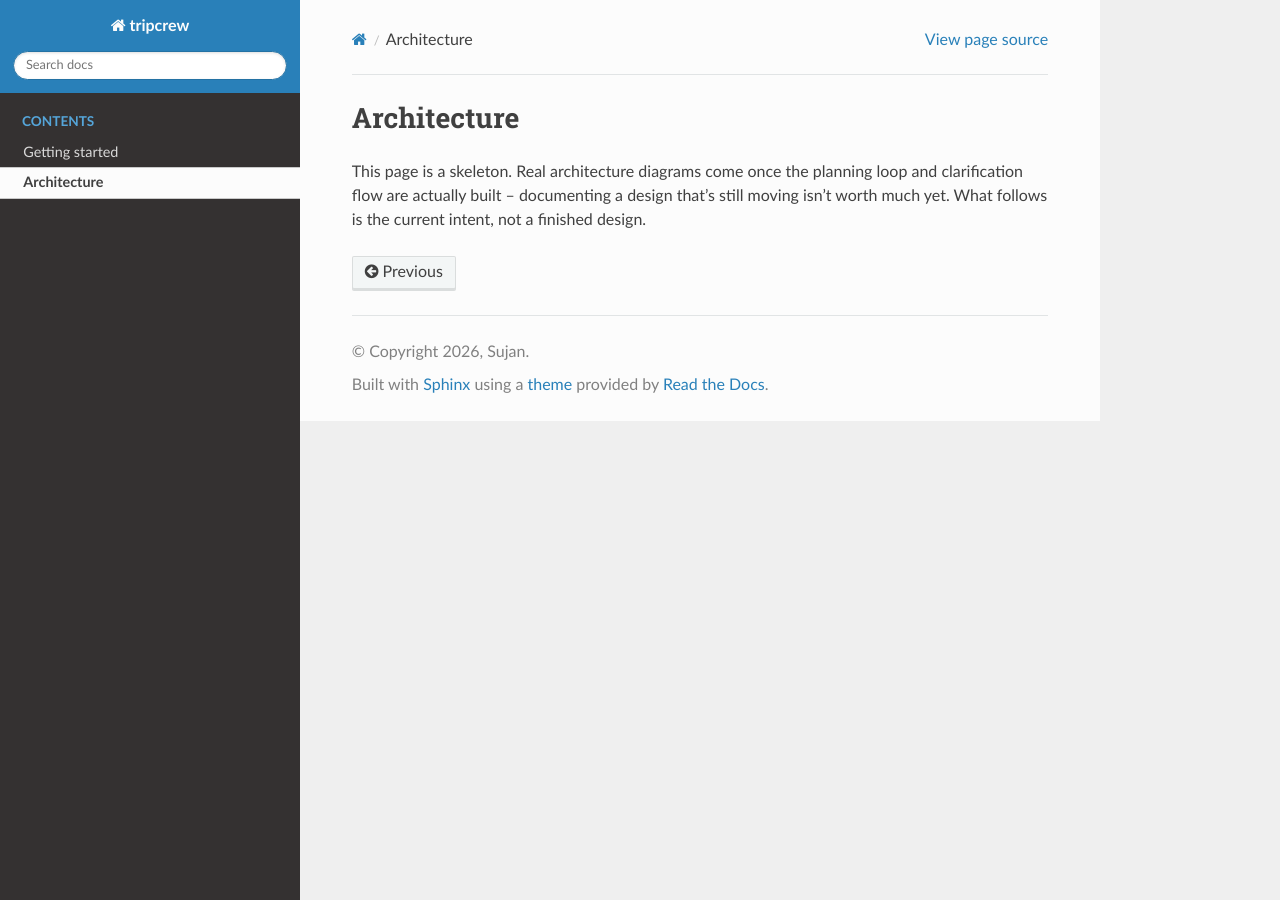
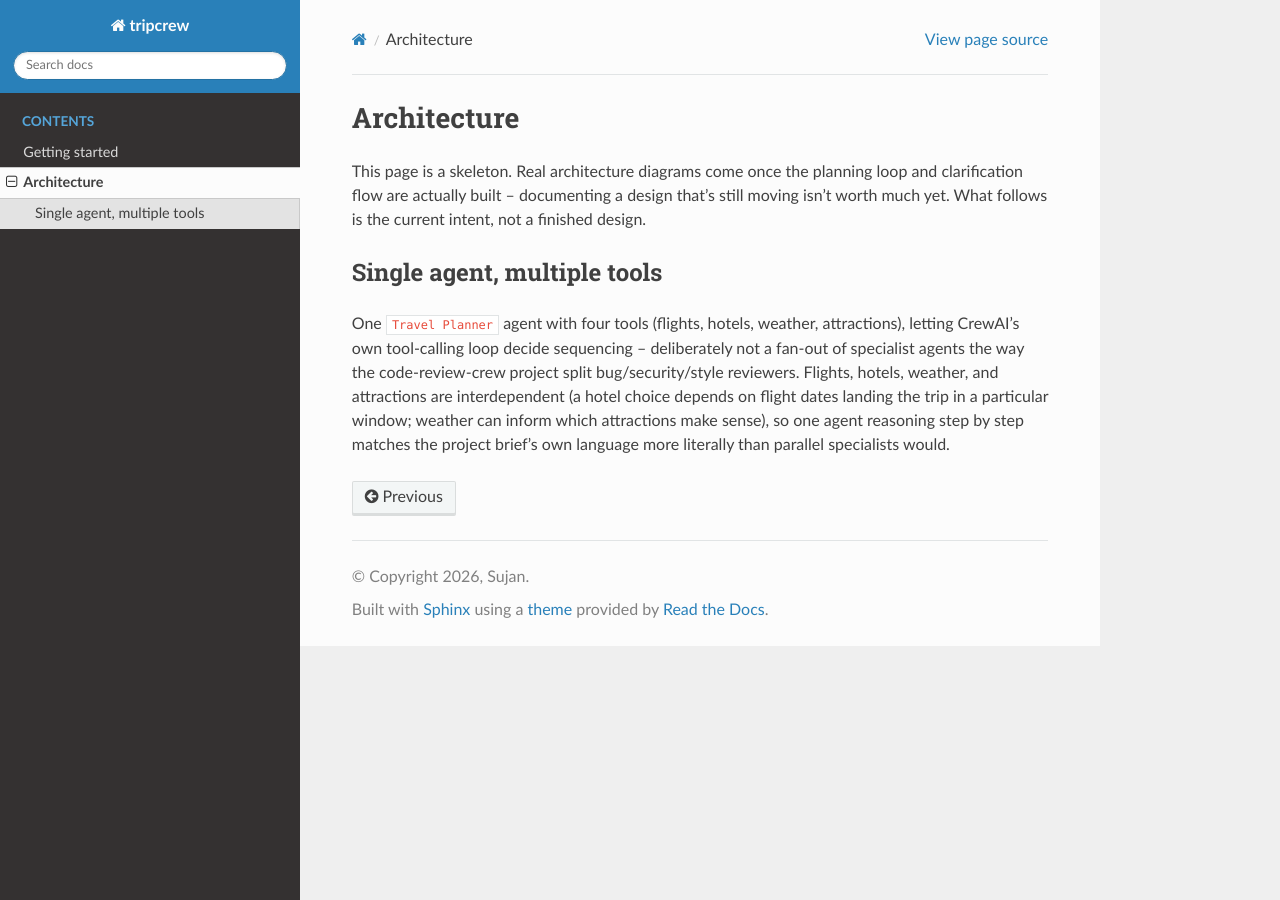
Before and after one commit to sushisuj/tripcrew, a Sphinx documentation site: the page built from docs/architecture.rst, in a window 1280 px wide. Built offline with Sphinx 7.4.7 and the Read the Docs theme 3.1.0, drawn with Linux system fonts in a browser that asks for light colours.

Commit message:
Document single-agent multi-tool design decision

```diff
--- a/docs/architecture.rst
+++ b/docs/architecture.rst
@@ -5,3 +5,15 @@ This page is a skeleton. Real architecture diagrams come once the planning
 loop and clarification flow are actually built -- documenting a design
 that's still moving isn't worth much yet. What follows is the current
 intent, not a finished design.
+
+Single agent, multiple tools
+------------------------------
+
+One ``Travel Planner`` agent with four tools (flights, hotels, weather,
+attractions), letting CrewAI's own tool-calling loop decide sequencing --
+deliberately not a fan-out of specialist agents the way the code-review-crew
+project split bug/security/style reviewers. Flights, hotels, weather, and
+attractions are interdependent (a hotel choice depends on flight dates
+landing the trip in a particular window; weather can inform which
+attractions make sense), so one agent reasoning step by step matches the
+project brief's own language more literally than parallel specialists would.
```
